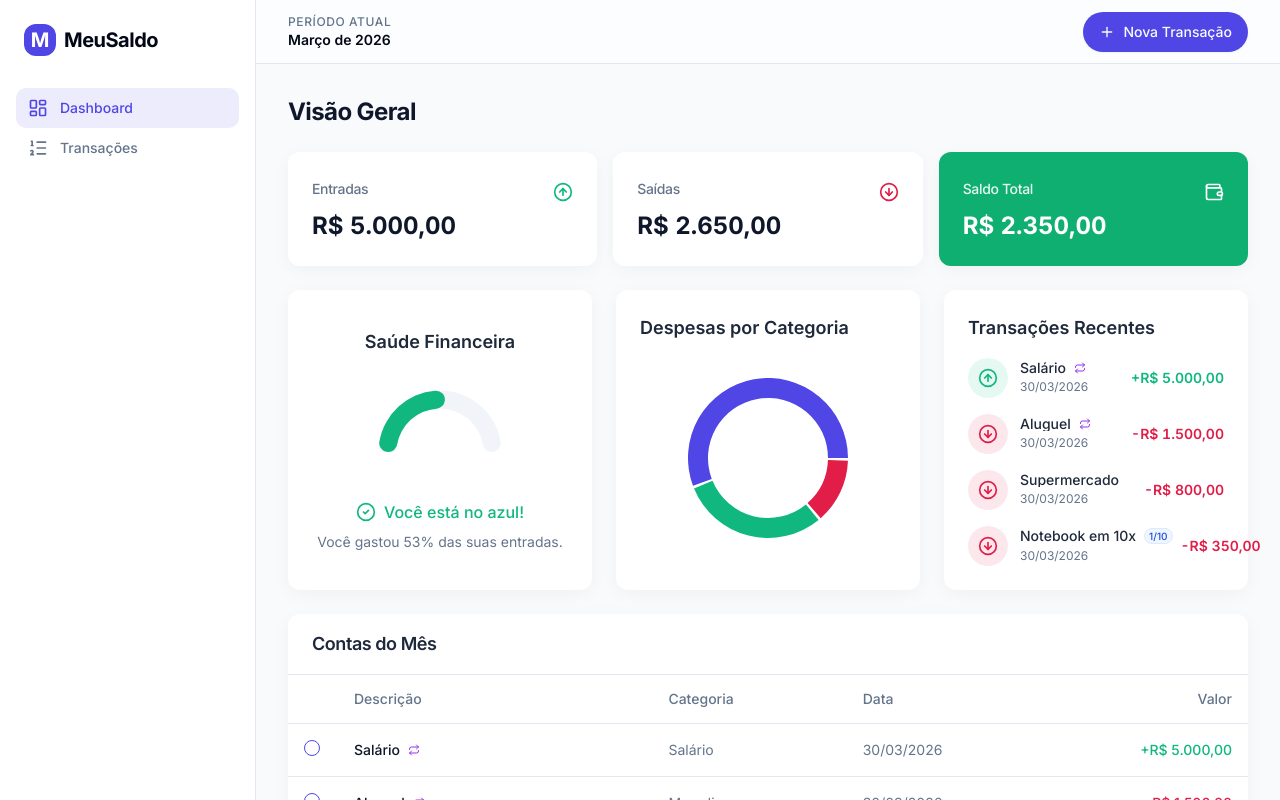
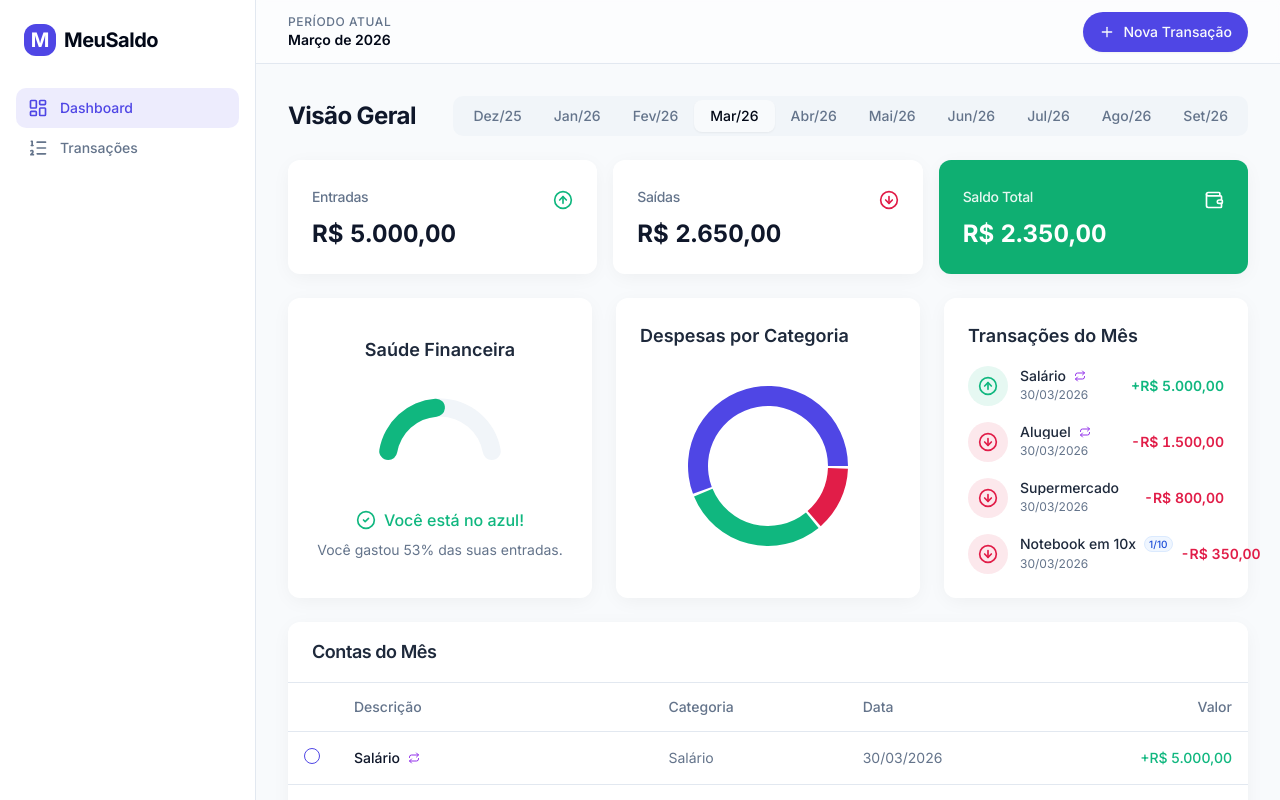
Before and after one commit to cavadigital/controle-financeiro-pessoal-pkbxdjihv, a React (Vite) app: page / in a window 1280 px wide. Built offline with nearby package versions, Linux system fonts and the light colour scheme.

Commit message:
feat: Add monthly navigation tabs to Contas do Mês

```diff
--- a/src/contexts/FinanceContext.tsx
+++ b/src/contexts/FinanceContext.tsx
@@ -29,6 +29,8 @@ interface FinanceContextData {
   totalIncome: number
   totalExpense: number
   balance: number
+  selectedMonth: Date
+  setSelectedMonth: (date: Date) => void
 }
 
 const FinanceContext = createContext<FinanceContextData>({} as FinanceContextData)
@@ -76,6 +78,7 @@ const MOCK_DATA: Transaction[] = [
 
 export const FinanceProvider: React.FC<{ children: React.ReactNode }> = ({ children }) => {
   const [transactions, setTransactions] = useState<Transaction[]>([])
+  const [selectedMonth, setSelectedMonth] = useState<Date>(new Date())
 
   useEffect(() => {
     const stored = localStorage.getItem('@meusaldo:transactions')
@@ -147,24 +150,24 @@ export const FinanceProvider: React.FC<{ children: React.ReactNode }> = ({ child
 
   const currentMonthTransactions = transactions.flatMap((t) => {
     const txDate = new Date(t.date)
-    const now = new Date()
+    const target = selectedMonth
     const isThisMonth =
-      txDate.getMonth() === now.getMonth() && txDate.getFullYear() === now.getFullYear()
+      txDate.getMonth() === target.getMonth() && txDate.getFullYear() === target.getFullYear()
 
     if (isThisMonth) return [t]
 
     if (t.isRecurrent) {
       const txMonthValue = txDate.getFullYear() * 12 + txDate.getMonth()
-      const nowMonthValue = now.getFullYear() * 12 + now.getMonth()
-      if (txMonthValue < nowMonthValue) {
-        const monthKey = `${now.getFullYear()}-${now.getMonth()}`
+      const targetMonthValue = target.getFullYear() * 12 + target.getMonth()
+      if (txMonthValue < targetMonthValue) {
+        const monthKey = `${target.getFullYear()}-${target.getMonth()}`
         return [
           {
             ...t,
-            id: `${t.id}-virtual-${nowMonthValue}`,
+            id: `${t.id}-virtual-${targetMonthValue}`,
             date: new Date(
-              now.getFullYear(),
-              now.getMonth(),
+              target.getFullYear(),
+              target.getMonth(),
               txDate.getDate(),
               12,
               0,
@@ -199,6 +202,8 @@ export const FinanceProvider: React.FC<{ children: React.ReactNode }> = ({ child
         totalIncome,
         totalExpense,
         balance,
+        selectedMonth,
+        setSelectedMonth,
       }}
     >
       {children}
--- a/src/pages/Index.tsx
+++ b/src/pages/Index.tsx
@@ -23,10 +23,37 @@ import {
   TableRow,
 } from '@/components/ui/table'
 import { Checkbox } from '@/components/ui/checkbox'
+import { Tabs, TabsList, TabsTrigger } from '@/components/ui/tabs'
+import { addMonths, startOfMonth, format } from 'date-fns'
+
+const MONTHS_PT = [
+  'jan',
+  'fev',
+  'mar',
+  'abr',
+  'mai',
+  'jun',
+  'jul',
+  'ago',
+  'set',
+  'out',
+  'nov',
+  'dez',
+]
+function getMonthLabel(date: Date) {
+  return `${MONTHS_PT[date.getMonth()]}/${date.getFullYear().toString().slice(-2)}`
+}
 
 export default function Index() {
-  const { totalIncome, totalExpense, balance, currentMonthTransactions, toggleTransactionPaid } =
-    useFinance()
+  const {
+    totalIncome,
+    totalExpense,
+    balance,
+    currentMonthTransactions,
+    toggleTransactionPaid,
+    selectedMonth,
+    setSelectedMonth,
+  } = useFinance()
 
   const animatedIncome = useNumberTicker(totalIncome)
   const animatedExpense = useNumberTicker(totalExpense)
@@ -63,9 +90,34 @@ export default function Index() {
 
   const radialData = [{ name: 'Gastos', value: spentPercentage, fill: `hsl(${statusColor})` }]
 
+  const currentMonthStart = startOfMonth(new Date())
+  const months = Array.from({ length: 10 }).map((_, i) => addMonths(currentMonthStart, i - 3))
+  const selectedMonthKey = format(selectedMonth, 'yyyy-MM')
+
   return (
-    <div className="space-y-6">
-      <h1 className="text-2xl font-bold tracking-tight text-slate-900">Visão Geral</h1>
+    <div className="space-y-6 animate-fade-in-up">
+      <div className="flex flex-col sm:flex-row sm:items-center justify-between gap-4">
+        <h1 className="text-2xl font-bold tracking-tight text-slate-900">Visão Geral</h1>
+
+        <Tabs
+          value={selectedMonthKey}
+          onValueChange={(val) => setSelectedMonth(new Date(val + '-01T12:00:00'))}
+          className="w-full sm:w-auto"
+        >
+          <div className="overflow-x-auto pb-2 -mb-2 sm:pb-0 sm:mb-0 [&::-webkit-scrollbar]:hidden [-ms-overflow-style:none] [scrollbar-width:none]">
+            <TabsList className="inline-flex w-max">
+              {months.map((m) => {
+                const mKey = format(m, 'yyyy-MM')
+                return (
+                  <TabsTrigger key={mKey} value={mKey} className="capitalize px-4">
+                    {getMonthLabel(m)}
+                  </TabsTrigger>
+                )
+              })}
+            </TabsList>
+          </div>
+        </Tabs>
+      </div>
 
       {/* Summary Cards */}
       <div className="grid grid-cols-1 md:grid-cols-3 gap-4">
@@ -188,7 +240,7 @@ export default function Index() {
 
         {/* Recent Transactions */}
         <Card className="border-none shadow-soft p-6">
-          <h3 className="text-lg font-semibold mb-4 text-slate-800">Transações Recentes</h3>
+          <h3 className="text-lg font-semibold mb-4 text-slate-800">Transações do Mês</h3>
           {recentTransactions.length > 0 ? (
             <div className="space-y-4">
               {recentTransactions.map((tx) => (
@@ -249,7 +301,7 @@ export default function Index() {
       {/* Contas do Mês */}
       <div className="mt-8">
         <Card className="border-none shadow-soft overflow-hidden">
-          <CardHeader className="border-b px-6 py-4">
+          <CardHeader className="border-b px-6 py-4 flex flex-row items-center justify-between">
             <CardTitle className="text-lg font-semibold text-slate-800">Contas do Mês</CardTitle>
           </CardHeader>
           <CardContent className="p-0">
```
Also changed, not shown: .skip.config.json.
